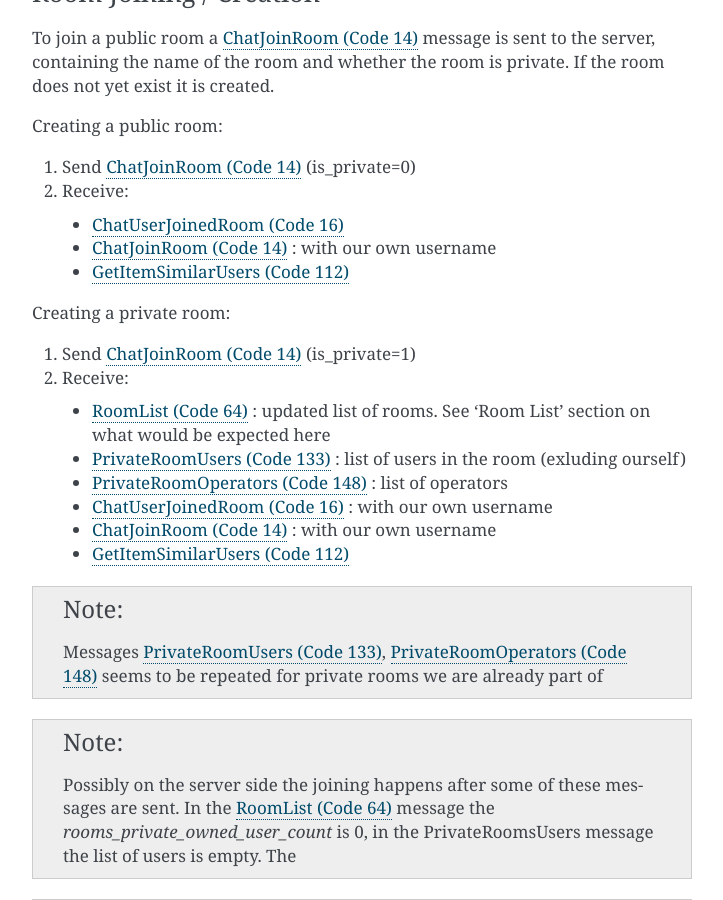
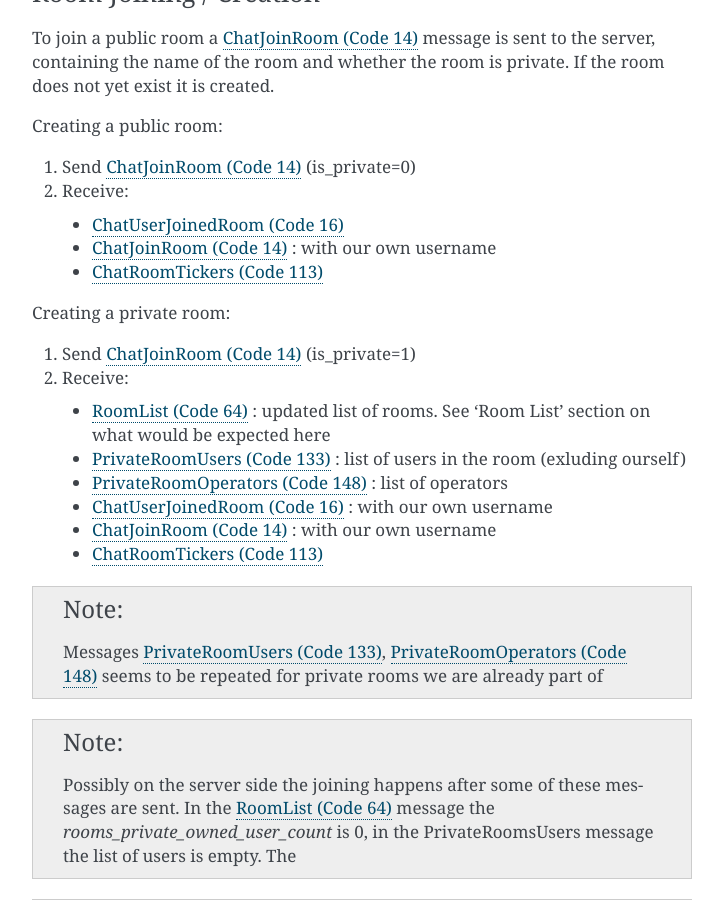
Before and after one commit to JurgenR/aioslsk, a Sphinx documentation site: the page built from docs/source/SOULSEEK.rst, in a window 1280 px wide and 900 px high, scrolled down 10999 px. Shown: the whole window, without its empty margins (388-1111 px from the left). Built offline with Sphinx 7.4.7, drawn with Linux system fonts in a browser that asks for light colours.

Commit message:
fix: fix references in docs

```diff
--- a/docs/source/MESSAGES.rst
+++ b/docs/source/MESSAGES.rst
@@ -881,7 +881,7 @@
       1. **string**: username
 
 
-.. _GetItemSimilarUsers:
+.. _ChatRoomTickers:
 
 ChatRoomTickers (Code 113)
 --------------------------
```
Also changed, not shown: other parts of docs/source/MESSAGES.rst (+2 -2 lines).
